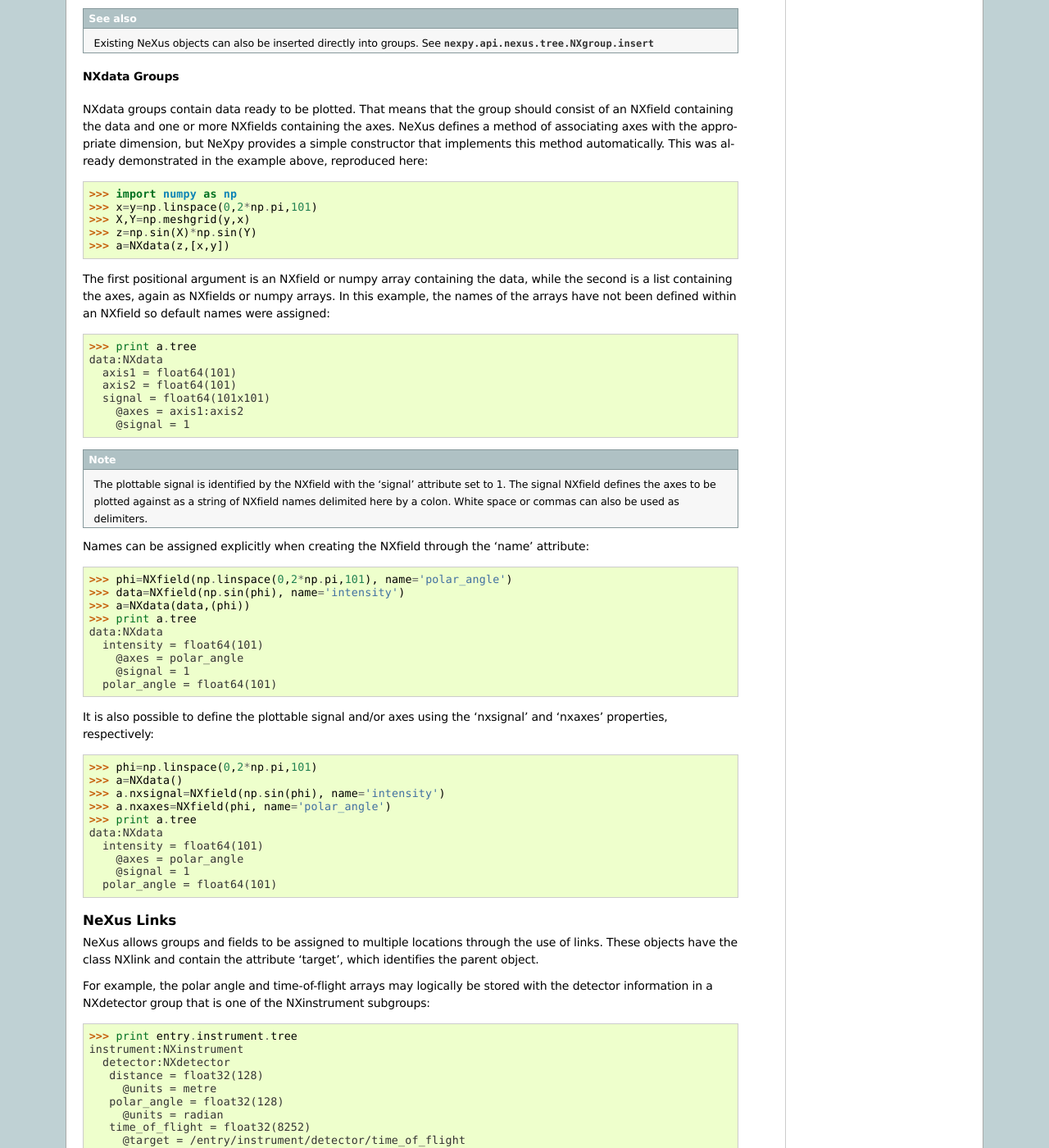
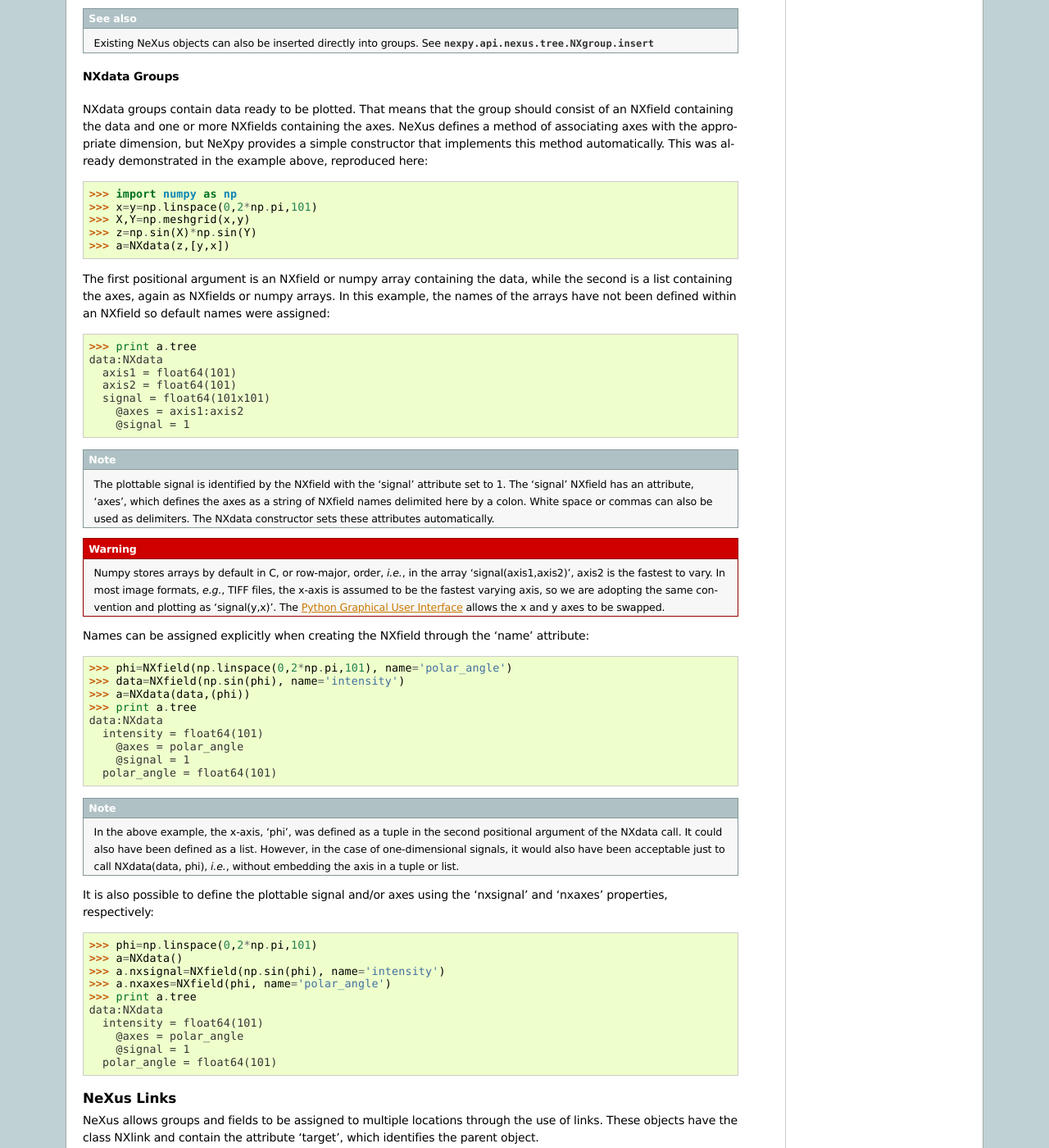
Before and after one commit to nexpy/nexpy, a Sphinx documentation site: the page built from doc/source/pythonshell.rst, in a window 1280 px wide and 1400 px high, scrolled down 4644 px. Shown: the whole window at 82% size. Built offline with Sphinx 7.4.7, drawn with Linux system fonts in a browser that asks for light colours.

Commit message:
updated documentation

```diff
--- a/doc/source/pythonshell.rst
+++ b/doc/source/pythonshell.rst
@@ -64,7 +64,6 @@ a complete array, if memory allows, or as a series of slabs (see below).
           data will have to be read as a series of slabs. The default value is
           500.
 
-
 Load Options
 ------------
 There is a second optional argument to the load module that defines the access
@@ -85,7 +84,7 @@ then saved to a file::
  >>> x=y=np.linspace(0,2*np.pi,101)
  >>> X,Y=np.meshgrid(x,y)
  >>> z=np.sin(X)*np.sin(Y)
- >>> a=NXdata(z,[x,y])
+ >>> a=NXdata(z,[y,x])
  >>> a.save('function.nxs')
 
 This file can then be loaded again::
@@ -278,9 +277,9 @@ here::
 
  >>> import numpy as np
  >>> x=y=np.linspace(0,2*np.pi,101)
- >>> X,Y=np.meshgrid(y,x)
+ >>> X,Y=np.meshgrid(x,y)
  >>> z=np.sin(X)*np.sin(Y)
- >>> a=NXdata(z,[x,y])
+ >>> a=NXdata(z,[y,x])
 
 The first positional argument is an NXfield or numpy array containing the data,
 while the second is a list containing the axes, again as NXfields or numpy
@@ -296,9 +295,17 @@ NXfield so default names were assigned::
      @signal = 1
 
 .. note:: The plottable signal is identified by the NXfield with the 'signal'
-          attribute set to 1. The signal NXfield defines the axes to be plotted
-          against as a string of NXfield names delimited here by a colon. White
-          space or commas can also be used as delimiters.
+          attribute set to 1. The 'signal' NXfield has an attribute, 'axes',
+          which defines the axes as a string of NXfield names delimited here by
+          a colon. White space or commas can also be used as delimiters. The
+          NXdata constructor sets these attributes automatically.
+
+.. warning:: Numpy stores arrays by default in C, or row-major, order, *i.e.*,
+             in the array 'signal(axis1,axis2)', axis2 is the fastest to vary.
+             In most image formats, *e.g.*, TIFF files, the x-axis is assumed
+             to be the fastest varying axis, so we are adopting the same
+             convention and plotting as 'signal(y,x)'. The :doc:`pythongui`
+             allows the x and y axes to be swapped.
 
 Names can be assigned explicitly when creating the NXfield through the 'name'
 attribute::
@@ -313,6 +320,12 @@ attribute::
      @signal = 1
    polar_angle = float64(101)
 
+.. note:: In the above example, the x-axis, 'phi', was defined as a tuple in the
+          second positional argument of the NXdata call. It could also have been
+          defined as a list. However, in the case of one-dimensional signals, it
+          would also have been acceptable just to call NXdata(data, phi),
+          *i.e.*, without embedding the axis in a tuple or list.
+
 It is also possible to define the plottable signal and/or axes using the
 'nxsignal' and 'nxaxes' properties, respectively::
 
@@ -326,6 +339,7 @@ It is also possible to define the plottable signal and/or axes using the
      @axes = polar_angle
      @signal = 1
    polar_angle = float64(101)
+
 
 NeXus Links
 -----------
@@ -595,7 +609,7 @@ NXdata.sum(axis=None):
      >>> x=np.linspace(0, 3., 4)
      >>> y=np.linspace(0, 2., 3)
      >>> X,Y=np.meshgrid(x,y)
-     >>> a=NXdata(X*Y,(x,y))
+     >>> a=NXdata(X*Y,(y,x))
      >>> print a.tree
      data:NXdata
        axis1 = [ 0.  1.  2.  3.]
@@ -660,7 +674,7 @@ by one, the data can be summed along that axis using the sum() method::
 
  >>> x=y=NXfield(np.linspace(0,2*np.pi,41))
  >>> X,Y=np.meshgrid(x,y)
- >>> a=NXdata(np.sin(X)*np.sin(Y), (x,y))
+ >>> a=NXdata(np.sin(X)*np.sin(Y), (y,x))
  >>> print a.tree
  data:NXdata
    axis1 = float64(41)
@@ -693,7 +707,7 @@ employs the numpy array sum() method::
 
  >>> x=y=NXfield(np.linspace(0,2*np.pi,41))
  >>> X,Y=np.meshgrid(x,y)
- >>> a=NXdata(np.sin(X)*np.sin(Y), (x,y))
+ >>> a=NXdata(np.sin(X)*np.sin(Y), (y,x))
  >>> print a.tree
  data:NXdata
    axis1 = float64(41)
```
Also changed, not shown: doc/source/index.rst (+8 -4 lines), doc/source/pythongui.rst (+20 -2 lines), 10 other files.
